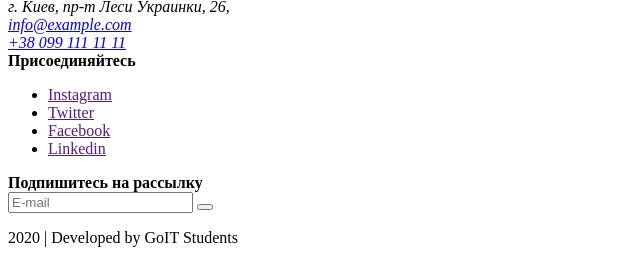
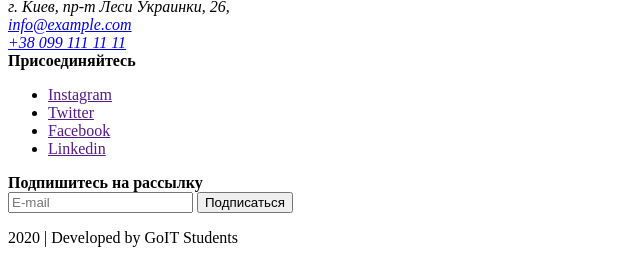
Before and after one commit to VITA-mlr/go, a plain HTML site: page index.html in a window 1280 px wide. Shown: the part 4265-4528 px from the top of the page, without its empty margins (0-640 px from the left). Drawn offline with Linux system fonts and the light colour scheme.

Commit message:
button in footer

```diff
--- a/index.html
+++ b/index.html
@@ -282,7 +282,7 @@
       <b>Подпишитесь на рассылку</b>
       <form method="post">
         <input type="email" name="user-email" placeholder="E-mail" />
-        <button type="submit" value="Подписаться"></button>
+        <button type="submit">Подписаться</button>
       </form>
 
       <p>2020 | Developed by GoIT Students</p>
```
